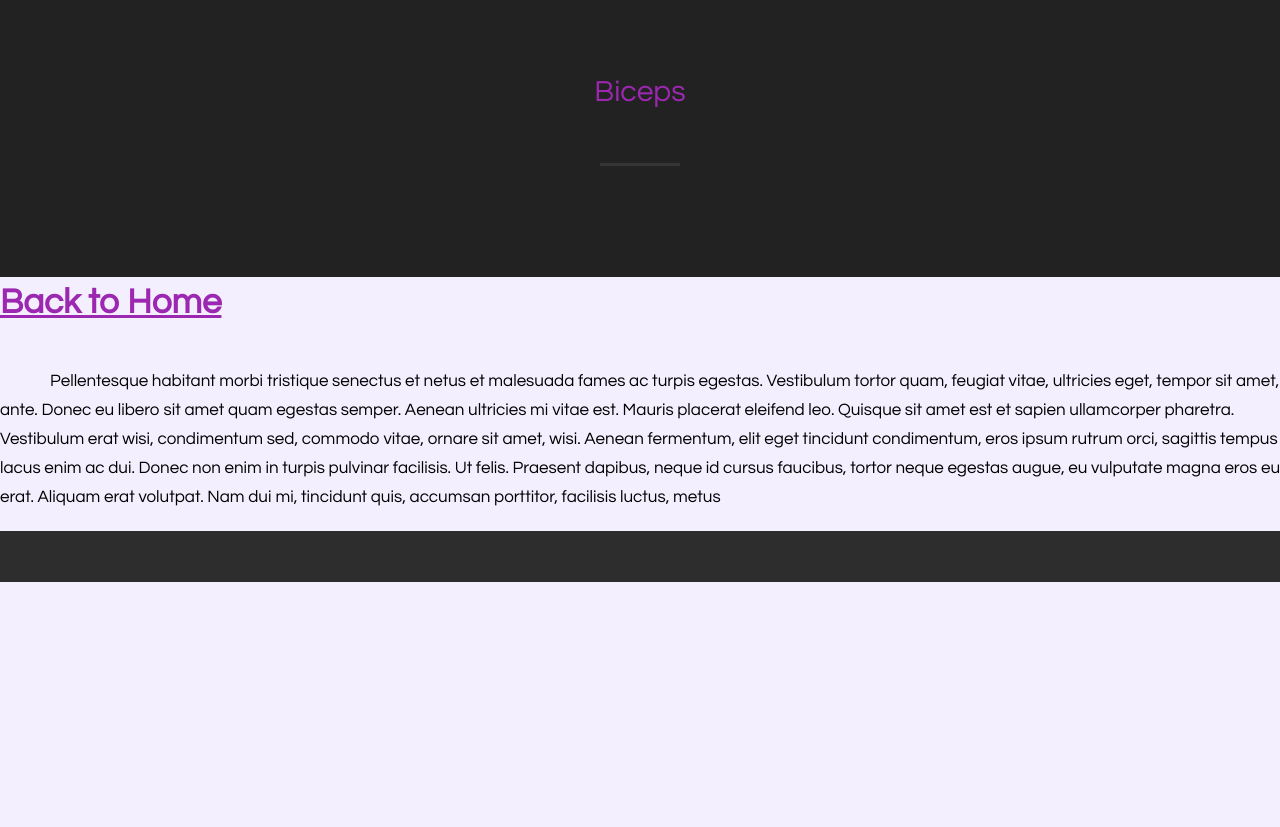
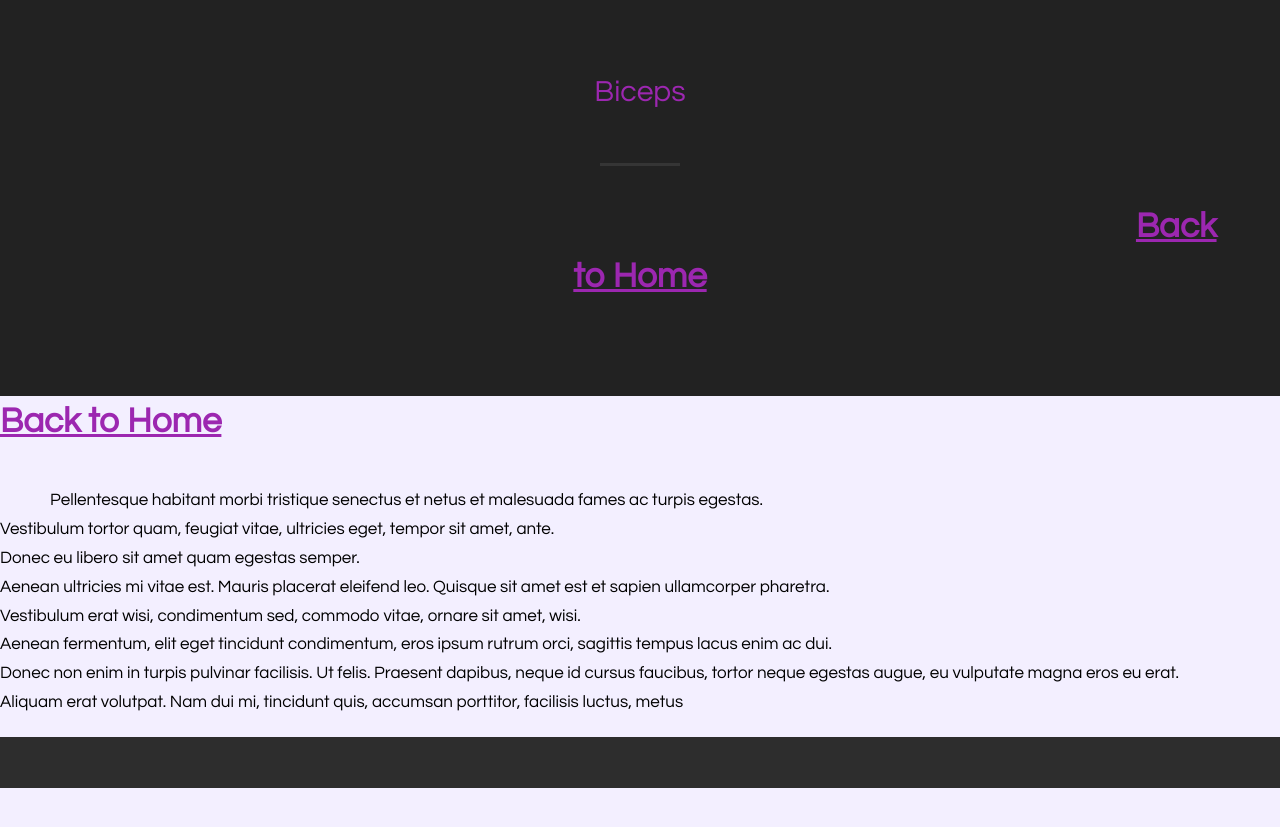
Before and after one commit to DerekR0123/Rossfitness.github.io, a Jekyll site: the page biceps.html, which Jekyll copies as it is, in a window 1280 px wide. Shown: the top 827 px of the page. Built offline with Jekyll 4.4.1, drawn with Linux system fonts in a browser that asks for light colours.

Commit message:
Update biceps.html

```diff
--- a/biceps.html
+++ b/biceps.html
@@ -26,6 +26,7 @@
                     <div class="row">
                     </div>
                 </div>
+		    <a href="http://www.rossfitness.org/" style="font-size: 35px"><u><strong>Back to Home</u></strong></a><br><br>
             </div>
         </div>
     </aside>
@@ -36,7 +37,7 @@
        </div>
     </div>
 
-	  <p><p>Pellentesque habitant morbi tristique senectus et netus et malesuada fames ac turpis egestas. Vestibulum tortor quam, feugiat vitae, ultricies eget, tempor sit amet, ante. Donec eu libero sit amet quam egestas semper. Aenean ultricies mi vitae est. Mauris placerat eleifend leo. Quisque sit amet est et sapien ullamcorper pharetra. Vestibulum erat wisi, condimentum sed, commodo vitae, ornare sit amet, wisi. Aenean fermentum, elit eget tincidunt condimentum, eros ipsum rutrum orci, sagittis tempus lacus enim ac dui. Donec non enim in turpis pulvinar facilisis. Ut felis. Praesent dapibus, neque id cursus faucibus, tortor neque egestas augue, eu vulputate magna eros eu erat. Aliquam erat volutpat. Nam dui mi, tincidunt quis, accumsan porttitor, facilisis luctus, metus</p>
+	  <p><p>Pellentesque habitant morbi tristique senectus et netus et malesuada fames ac turpis egestas.<br> Vestibulum tortor quam, feugiat vitae, ultricies eget, tempor sit amet, ante. <br>Donec eu libero sit amet quam egestas semper. <br>Aenean ultricies mi vitae est. Mauris placerat eleifend leo. Quisque sit amet est et sapien ullamcorper pharetra.<br> Vestibulum erat wisi, condimentum sed, commodo vitae, ornare sit amet, wisi.<br> Aenean fermentum, elit eget tincidunt condimentum, eros ipsum rutrum orci, sagittis tempus lacus enim ac dui. <br>Donec non enim in turpis pulvinar facilisis. Ut felis. Praesent dapibus, neque id cursus faucibus, tortor neque egestas augue, eu vulputate magna eros eu erat.<br> Aliquam erat volutpat. Nam dui mi, tincidunt quis, accumsan porttitor, facilisis luctus, metus</p>
 
 	      <footer id="footer">
         <div class="container-fluid">
```
